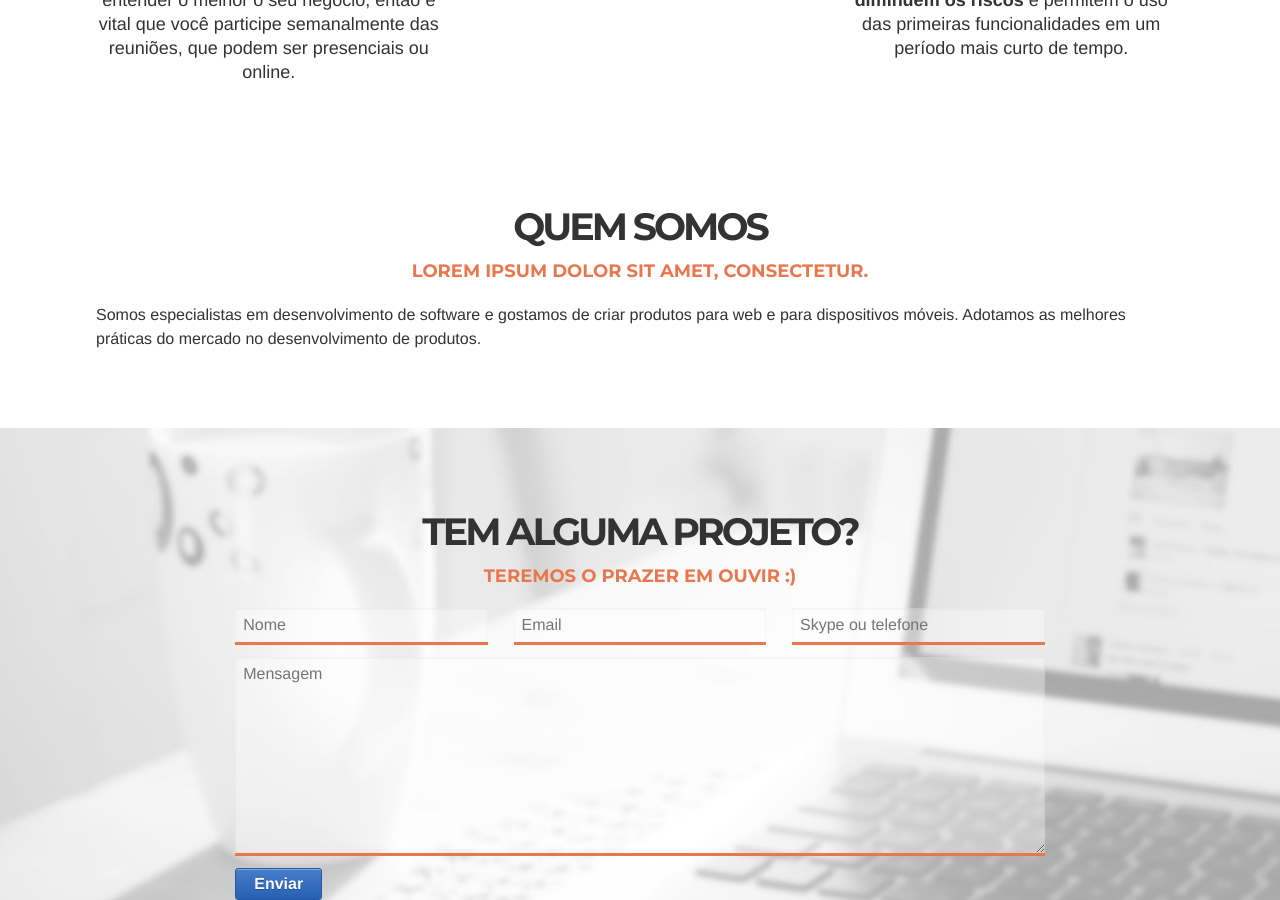
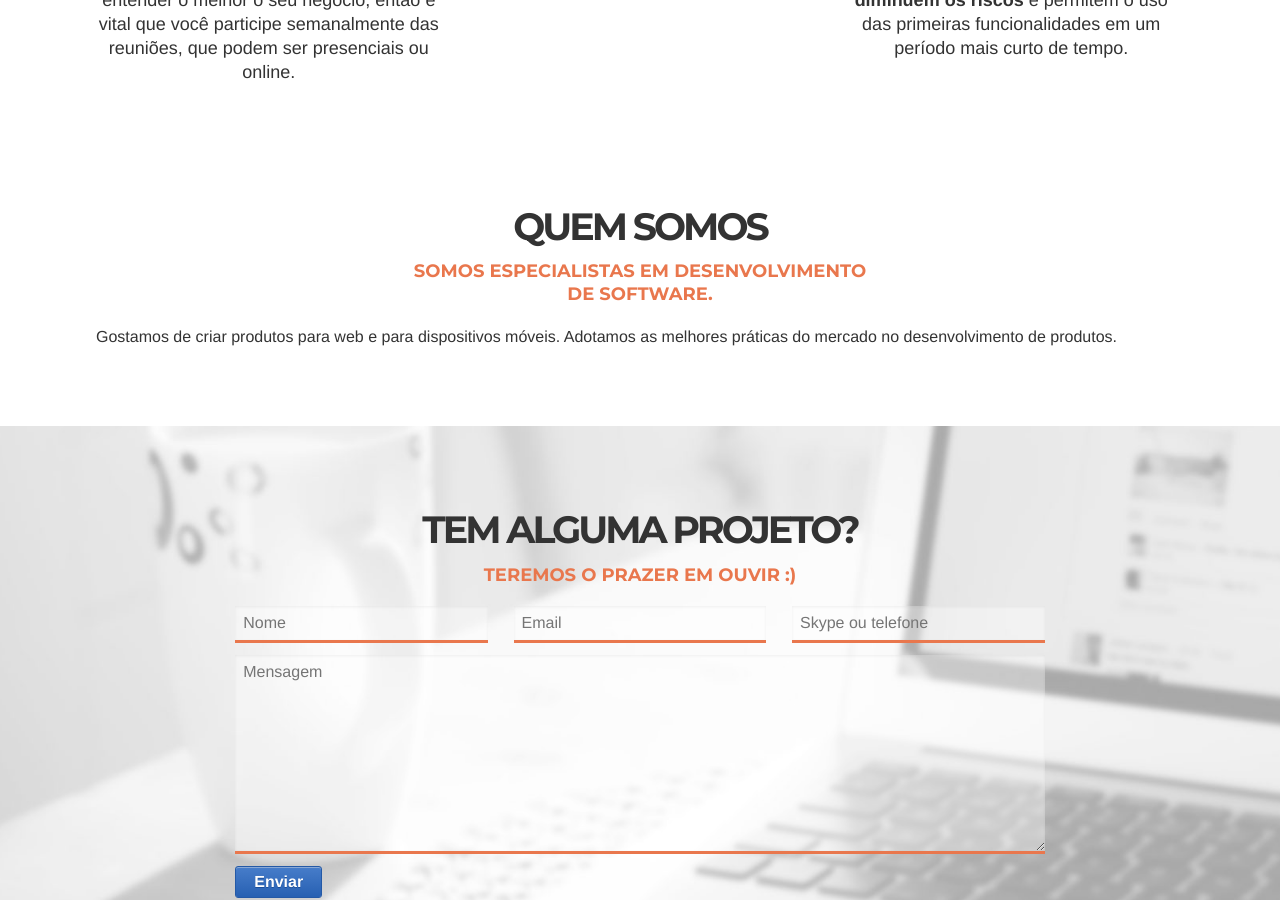
Before and after one commit to Mibuz/mibuz.github.io, a Jekyll site: the page built from index.html, in a window 1280 px wide and 900 px high, scrolled down 1539 px. Built offline with Jekyll 4.4.1, drawn with Linux system fonts in a browser that asks for light colours; Markdown is read by kramdown in place of the engine named in the settings.

Commit message:
Improve text about

```diff
--- a/index.html
+++ b/index.html
@@ -29,11 +29,11 @@ title: Lorem ipsum dolor sit.
   <div class="inner">
     <div class="text-highlight">
       <h1>Quem somos</h1>
-      <h2>Lorem ipsum dolor sit amet, consectetur.</h2>
+      <h2>Somos especialistas em desenvolvimento de software.</h2>
     </div>
 
     <div class="content">
-      <p>Somos especialistas em desenvolvimento de software e gostamos de criar produtos para web e para dispositivos móveis. Adotamos as melhores práticas do mercado no desenvolvimento de produtos.</p>
+      <p>Gostamos de criar produtos para web e para dispositivos móveis. Adotamos as melhores práticas do mercado no desenvolvimento de produtos.</p>
     </div>
   </div>
 </section>
```
